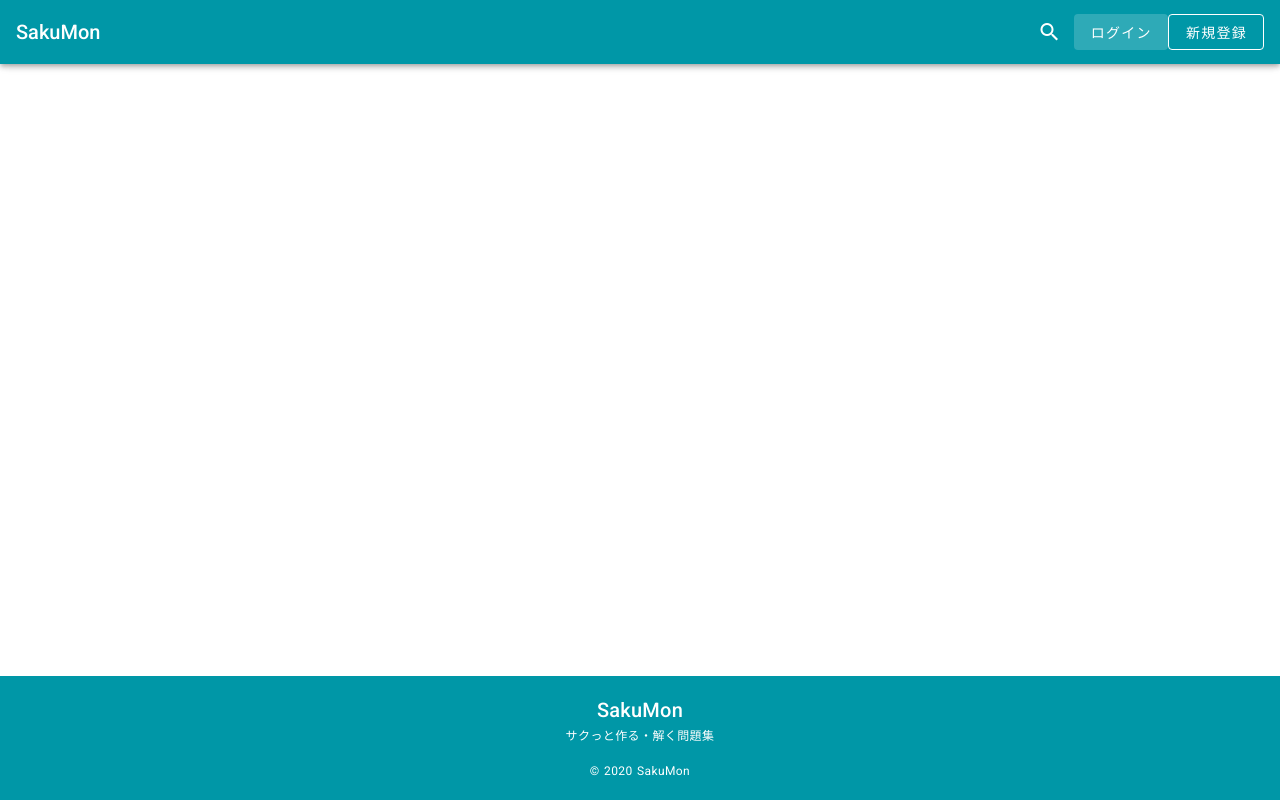
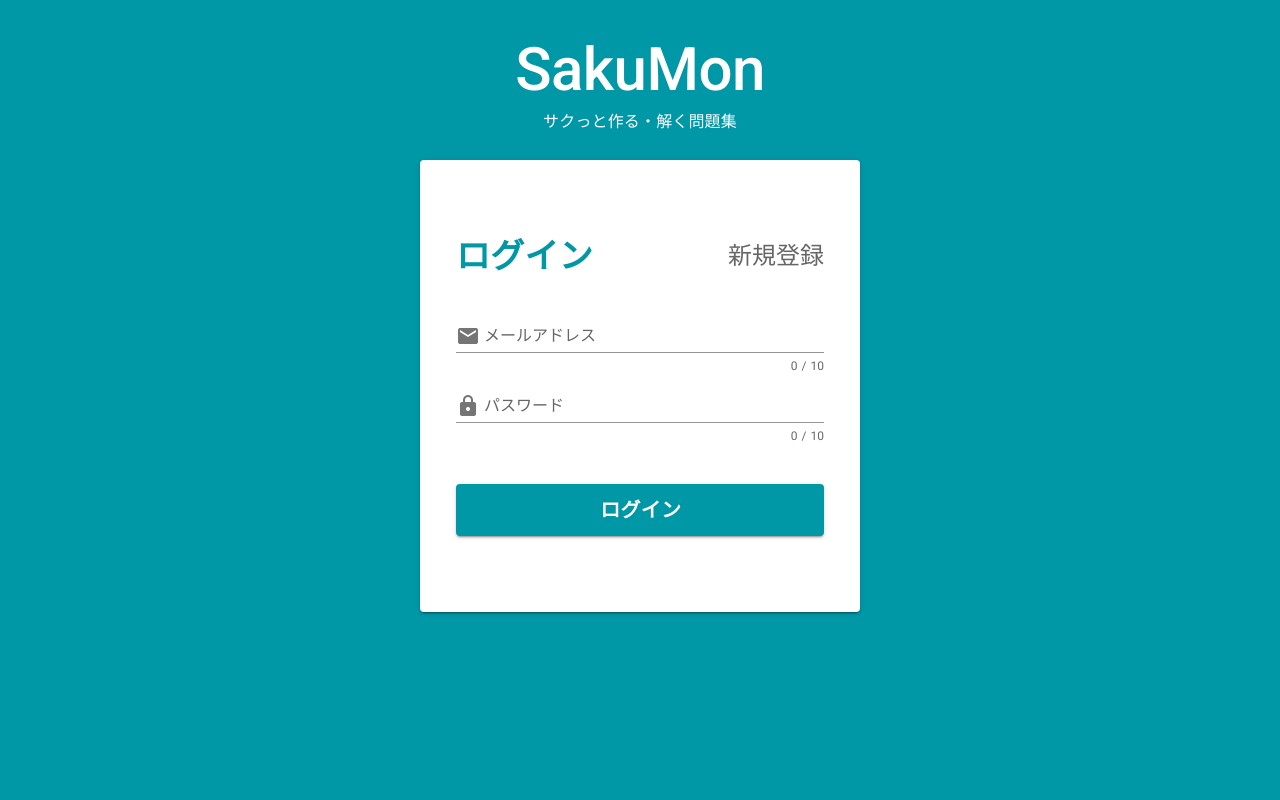
Before and after one commit to suzukey/portfolio-sakumon, a Nuxt app in the folder frontend/app/: page /login in a window 1280 px wide. Built offline with nearby package versions, Linux system fonts and the light colour scheme.

Commit message:
[add] ログイン・新規登録ページデザインの作成

```diff
--- a/frontend/app/components/Footer.vue
+++ b/frontend/app/components/Footer.vue
@@ -2,7 +2,9 @@
   <v-footer absolute app color="primary" dark>
     <v-container class="footer-content text-center">
       <div class="footer-title mb-3">
-        <div class="text-h6">SakuMon</div>
+        <div class="text-h6">
+          <nuxt-link to="/">SakuMon</nuxt-link>
+        </div>
         <div class="text-caption">サクっと作る・解く問題集</div>
       </div>
 
@@ -12,3 +14,10 @@
     </v-container>
   </v-footer>
 </template>
+
+<style scoped>
+.footer-title a {
+  color: inherit;
+  text-decoration: none;
+}
+</style>
--- a/frontend/app/components/Header.vue
+++ b/frontend/app/components/Header.vue
@@ -1,7 +1,7 @@
 <template>
   <v-app-bar app color="primary" dark :elevate-on-scroll="elevateOnScroll">
     <v-toolbar-title class="d-none d-sm-flex">
-      <nuxt-link to="/" class="title-link white--text font-weight-medium">
+      <nuxt-link to="/" class="title-link font-weight-medium">
         SakuMon
       </nuxt-link>
     </v-toolbar-title>
@@ -50,6 +50,7 @@ export default {
 
 <style scoped>
 .title-link {
+  color: inherit;
   text-decoration: none;
 }
 </style>
--- /dev/null
+++ b/frontend/app/components/auth/PageSelector.vue
@@ -0,0 +1,59 @@
+<template>
+  <v-row align="center" justify="space-between" class="auth-titles mb-5">
+    <v-col
+      col="6"
+      class="login text-left"
+      :class="{
+        'primary--text': isLoginPage,
+        'text-h5': isLoginPage,
+        'text-h6': !isLoginPage,
+        'text-sm-h4': isLoginPage,
+        'text-sm-h5': !isLoginPage,
+        'font-weight-black': isLoginPage,
+      }"
+    >
+      <nuxt-link to="/login">ログイン</nuxt-link>
+    </v-col>
+    <v-col
+      col="6"
+      class="register text-right"
+      :class="{
+        'primary--text': isRegisterPage,
+        'text-h5': isRegisterPage,
+        'text-h6': !isRegisterPage,
+        'text-sm-h4': isRegisterPage,
+        'text-sm-h5': !isRegisterPage,
+        'font-weight-black': isRegisterPage,
+      }"
+    >
+      <nuxt-link to="/register">新規登録</nuxt-link>
+    </v-col>
+  </v-row>
+</template>
+
+<script>
+export default {
+  props: {
+    activePage: {
+      type: String,
+      default: '',
+      require: true,
+    },
+  },
+  computed: {
+    isLoginPage() {
+      return this.activePage === 'login'
+    },
+    isRegisterPage() {
+      return this.activePage === 'register'
+    },
+  },
+}
+</script>
+
+<style scoped>
+.auth-titles a {
+  color: inherit;
+  text-decoration: none;
+}
+</style>
--- /dev/null
+++ b/frontend/app/layouts/auth.vue
@@ -0,0 +1,32 @@
+<template>
+  <v-app>
+    <v-main class="primary text-center white--text" style="min-width: 320px;">
+      <v-container class="py-10">
+        <v-row>
+          <v-col col="12">
+            <div class="title text-h3 text-sm-h2 font-weight-medium">
+              <nuxt-link to="/">SakuMon</nuxt-link>
+            </div>
+            <div class="subtitle text-subtitle-2 text-sm-subtitle-1 mt-2">
+              サクっと作る・解く問題集
+            </div>
+          </v-col>
+        </v-row>
+        <v-row>
+          <v-col col="12">
+            <v-card light class="ma-auto px-5 py-15" style="max-width: 440px;">
+              <nuxt />
+            </v-card>
+          </v-col>
+        </v-row>
+      </v-container>
+    </v-main>
+  </v-app>
+</template>
+
+<style scoped>
+.title a {
+  color: inherit;
+  text-decoration: none;
+}
+</style>
--- /dev/null
+++ b/frontend/app/pages/login.vue
@@ -0,0 +1,45 @@
+<template>
+  <v-card-text>
+    <page-selector active-page="login"></page-selector>
+    <v-form @submit.prevent="submit">
+      <v-text-field
+        v-model="email"
+        :counter="10"
+        prepend-inner-icon="mdi-email"
+        label="メールアドレス"
+      />
+      <v-text-field
+        v-model="password"
+        type="password"
+        :counter="10"
+        prepend-inner-icon="mdi-lock"
+        label="パスワード"
+      />
+      <v-btn type="submit" block color="primary" x-large class="mt-10">
+        <span class="font-weight-bold text-h6">ログイン</span>
+      </v-btn>
+    </v-form>
+  </v-card-text>
+</template>
+
+<script>
+import PageSelector from '~/components/auth/PageSelector.vue'
+
+export default {
+  components: {
+    PageSelector,
+  },
+  data() {
+    return {
+      email: '',
+      password: '',
+    }
+  },
+  head() {
+    return {
+      title: 'ログイン',
+    }
+  },
+  layout: 'auth',
+}
+</script>
--- /dev/null
+++ b/frontend/app/pages/register.vue
@@ -0,0 +1,52 @@
+<template>
+  <v-card-text>
+    <page-selector active-page="register"></page-selector>
+    <v-form @submit.prevent="submit">
+      <v-text-field
+        v-model="name"
+        :counter="10"
+        prepend-inner-icon="mdi-account"
+        label="ユーザー名"
+      />
+      <v-text-field
+        v-model="email"
+        :counter="10"
+        prepend-inner-icon="mdi-email"
+        label="メールアドレス"
+      />
+      <v-text-field
+        v-model="password"
+        type="password"
+        :counter="10"
+        prepend-inner-icon="mdi-lock"
+        label="パスワード"
+      />
+      <v-btn type="submit" block color="primary" x-large class="mt-10">
+        <span class="font-weight-bold text-h6">登録する</span>
+      </v-btn>
+    </v-form>
+  </v-card-text>
+</template>
+
+<script>
+import PageSelector from '~/components/auth/PageSelector.vue'
+
+export default {
+  components: {
+    PageSelector,
+  },
+  data() {
+    return {
+      name: '',
+      email: '',
+      password: '',
+    }
+  },
+  head() {
+    return {
+      title: '新規登録',
+    }
+  },
+  layout: 'auth',
+}
+</script>
```
